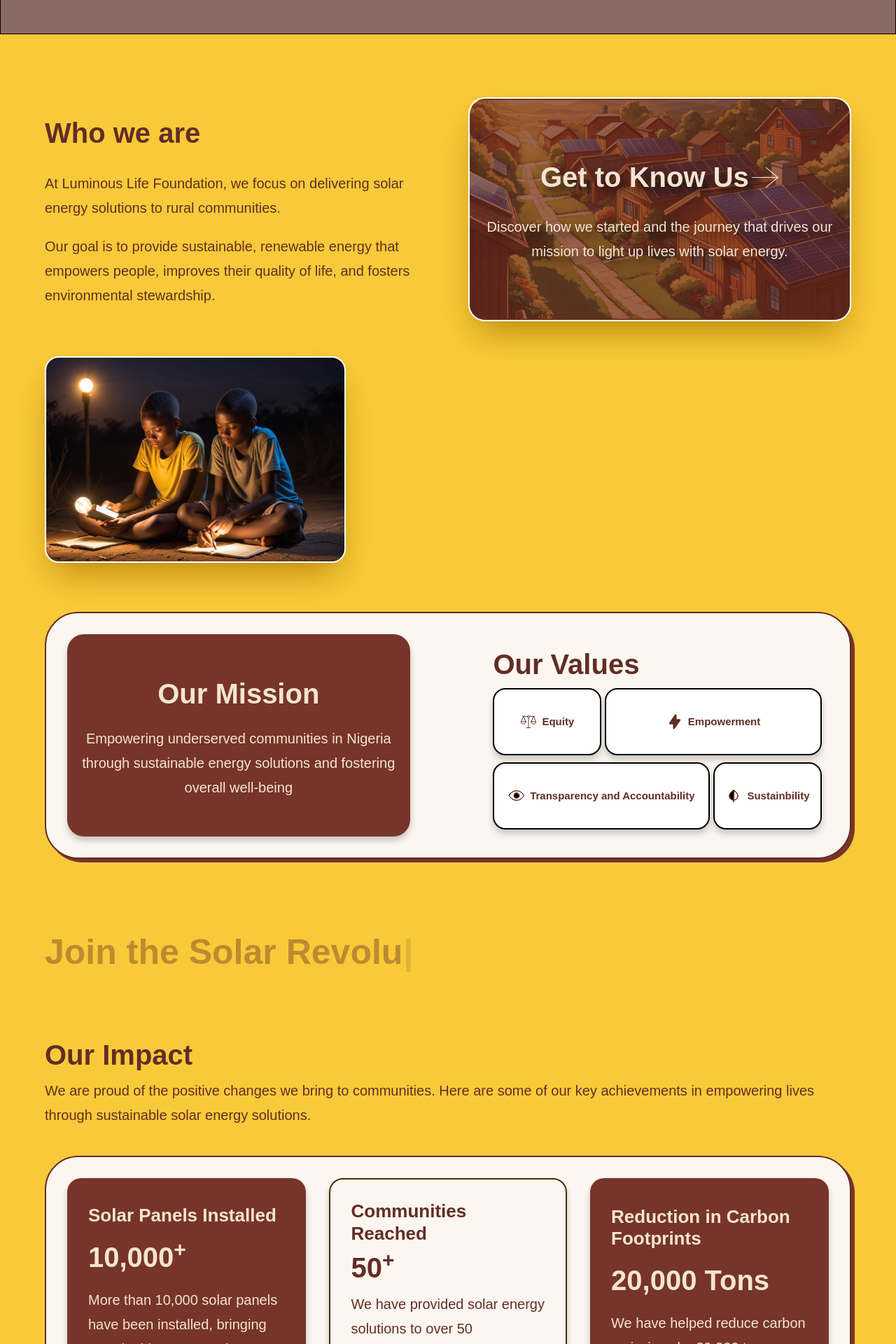
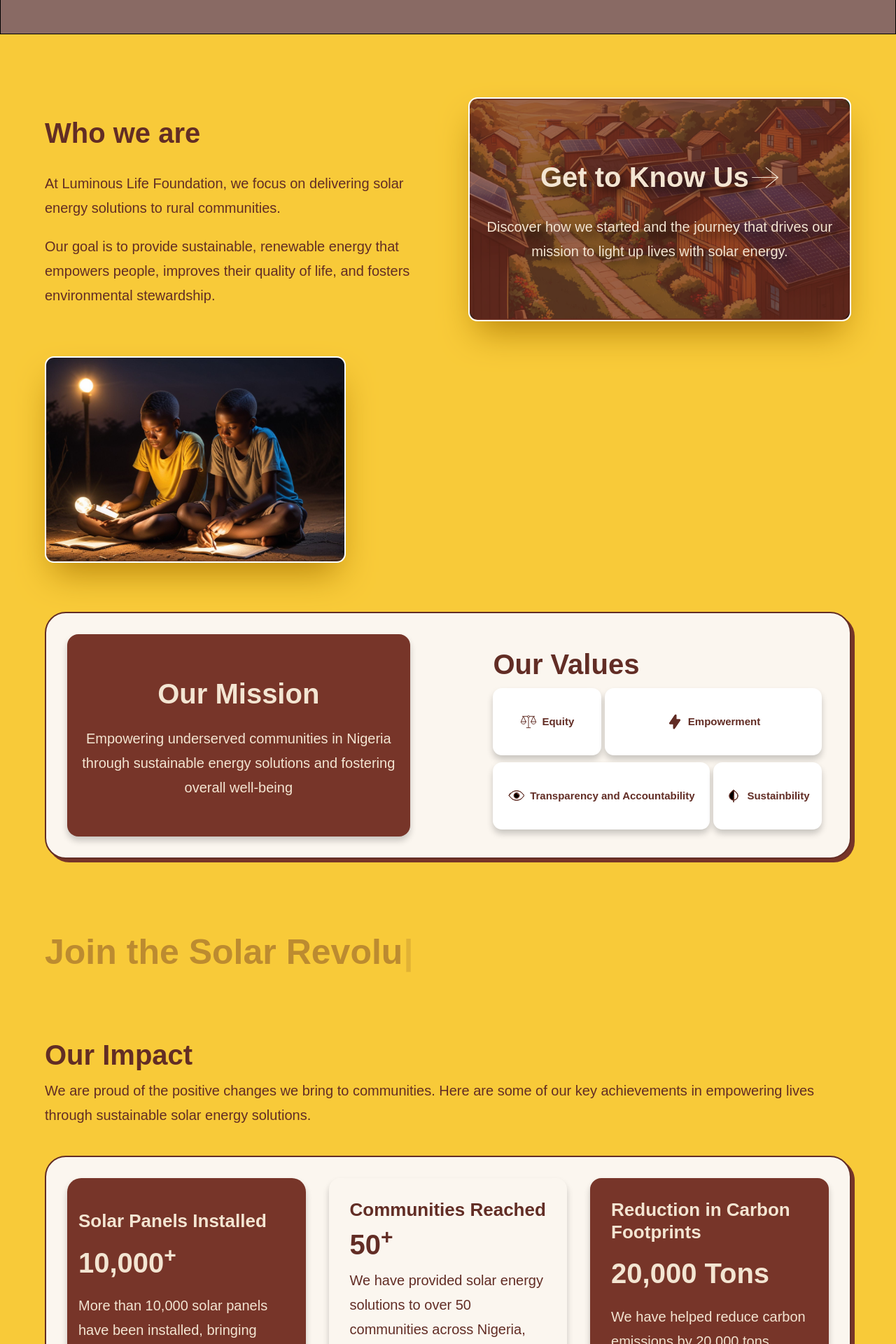
Before and after one commit to Jose-henry/LuminousLife, a Next.js app: page / in a window 1280 px wide. Shown: the part 860-2780 px from the top of the page at 70% size. Built offline with nearby package versions, Linux system fonts and the light colour scheme; grey boxes are pictures that could not be loaded; a web font is replaced by a local one.

Commit message:
messages

```diff
--- a/src/components/home_components/About/about.module.css
+++ b/src/components/home_components/About/about.module.css
@@ -30,7 +30,7 @@
     background-image: url("/assets/about-bg.png");
     background-position: center;
     background-size: cover;
-    border-radius: 24px;
+    border-radius: 13px;
     display: flex;
     flex-direction: column;
     justify-content: center;
@@ -83,7 +83,7 @@
     width: 100%;
     height: 100%;
     background-color: #6F2B1EB2;
-    border-radius: 24px;
+    border-radius: 15px;
 }
 
 .arrow {
@@ -98,7 +98,7 @@
 
 .extraImg {
     border: 2px solid white;
-    border-radius: 20px;
+    border-radius: 13px;
 }
 
 @media screen and (max-width: 877px) {
--- a/src/components/home_components/Apply/apply.module.css
+++ b/src/components/home_components/Apply/apply.module.css
@@ -42,7 +42,7 @@
 }
 
 .applyImg2 {
-    border: 2.5px solid #622D25;
+    border: 3px solid white;
     border-radius: 40px;
     box-shadow: 0 6px 10px rgba(0, 0, 0, 0.2);
 }
--- a/src/components/home_components/Impact/impact.module.css
+++ b/src/components/home_components/Impact/impact.module.css
@@ -12,7 +12,7 @@
     padding: 30px;
     box-shadow: 5px 5px 0px 0px #773529;
     border-color: #622D25;
-    border-radius: 48px;
+    border-radius: 30px;
     background-color: #FBF6EF;
     border-width: 2px;
     display: flex;
@@ -28,7 +28,7 @@
 }
 
 .impact_div1 {
-    padding: 30px;
+    padding: 16px;
     display: flex;
     flex-direction: column;
     gap: 10px;
@@ -39,9 +39,8 @@
 }
 
 .impact_div2 {
-    border: 2px solid #443004;
     padding: 30px;
-    border-radius: 20px;
+    border-radius: 16px;
     justify-content: center;
     box-shadow: 0 6px 10px rgba(0, 0, 0, 0.2);
 }
@@ -52,7 +51,7 @@
     flex-direction: column;
     gap: 10px;
     background-color: #773529;
-    border-radius: 20px;
+    border-radius: 16px;
     justify-content: center;
     box-shadow: 0 6px 10px rgba(0, 0, 0, 0.2);
 }
--- a/src/components/home_components/Mission/mission.module.css
+++ b/src/components/home_components/Mission/mission.module.css
@@ -5,7 +5,7 @@
     margin-top: 70px;
     box-shadow: 5px 5px 0px 0px #773529;
     border-color: #622D25;
-    border-radius: 48px;
+    border-radius: 30px;
     background-color: #FBF6EF;
     padding: 30px;
     position: relative;
@@ -18,7 +18,7 @@
 }
 
 .mission_div {
-    border-radius: 24px;
+    border-radius: 16px;
     padding: 20px;
     background-color: #773529;
     display: flex;
@@ -31,7 +31,6 @@
 }
 
 .value_div {
-    border-radius: 24px;
     padding: 10px;
     display: grid;
     grid-template-rows: 1fr 3fr;
@@ -57,8 +56,7 @@
 
 .value1_div, .value2_div, .value3_div, .value4_div {
     background-color: #FFFFFF;
-    border: 2px solid black;
-    border-radius: 18px;
+    border-radius: 13px;
     display: flex;
     align-items: center;
     justify-content: center;
@@ -281,8 +279,19 @@
     }
 
     .value1_div, .value2_div, .value3_div, .value4_div {
-        gap: 3px;
+        gap: 10px;
+        border-radius: 0px;
+        box-shadow: none;
     }
+
+    .values_wrapper {
+        background-color: #FFFFFF;
+        border-radius: 13px;
+        gap: 7px;
+        box-shadow: 0 6px 10px rgba(0, 0, 0, 0.2);
+        overflow: hidden;
+    }
+
 }
 
 @media screen and (max-width: 510px) {
--- a/src/components/home_components/Testimonial/testimonial.module.css
+++ b/src/components/home_components/Testimonial/testimonial.module.css
@@ -14,7 +14,7 @@
     border: 2px solid #622D25;
     box-shadow: 5px 5px 0px 0px #773529;
     background-color: #FBF6EF;
-    border-radius: 48px;
+    border-radius: 30px;
     position: relative;
     width: 90%;
     margin: auto;
--- a/src/components/shared/TopBar/topBar.tsx
+++ b/src/components/shared/TopBar/topBar.tsx
@@ -10,7 +10,7 @@ const Topbar: React.FC = () => {
             <div className={styles.logoContainer}>
 
                 <Image
-                    src="/assets/new.svg"
+                    src="/assets/removed.svg"
                     width={170}
                     height={170}
                     alt="Logo icon"
```
